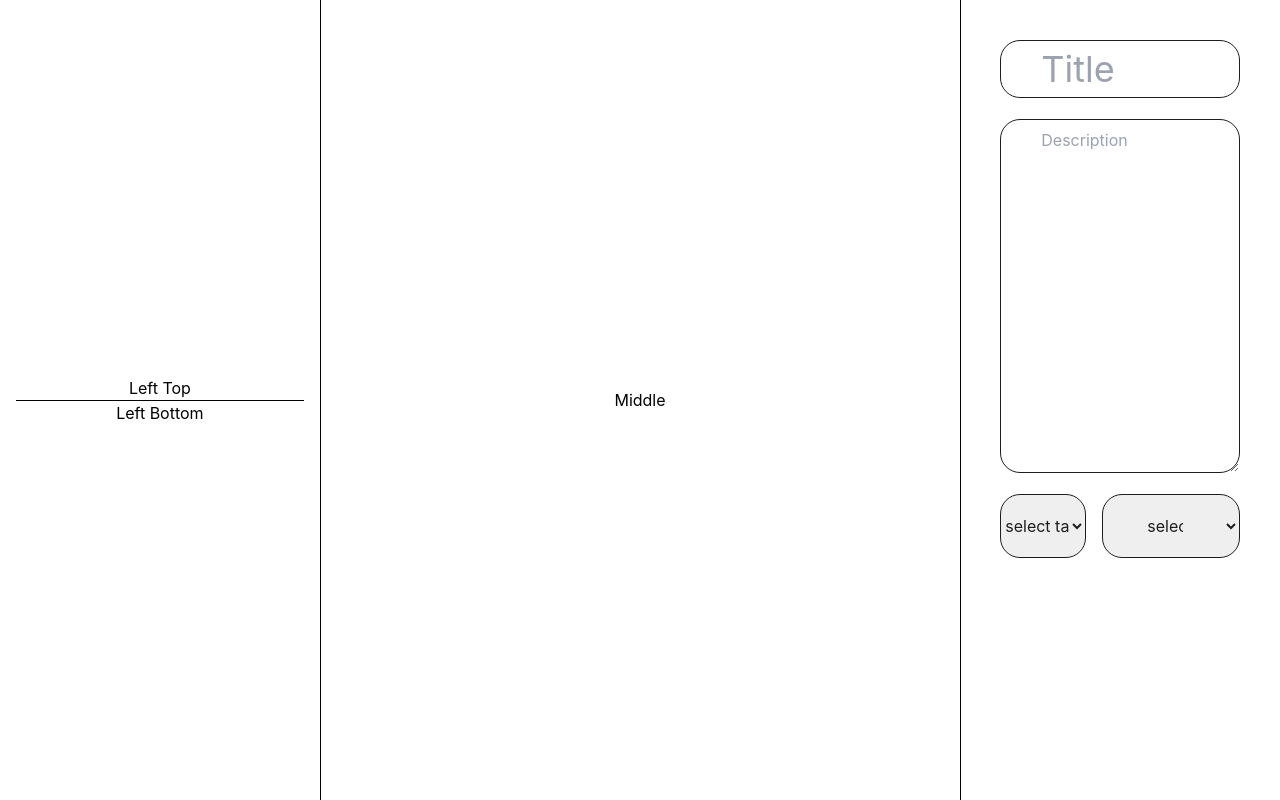
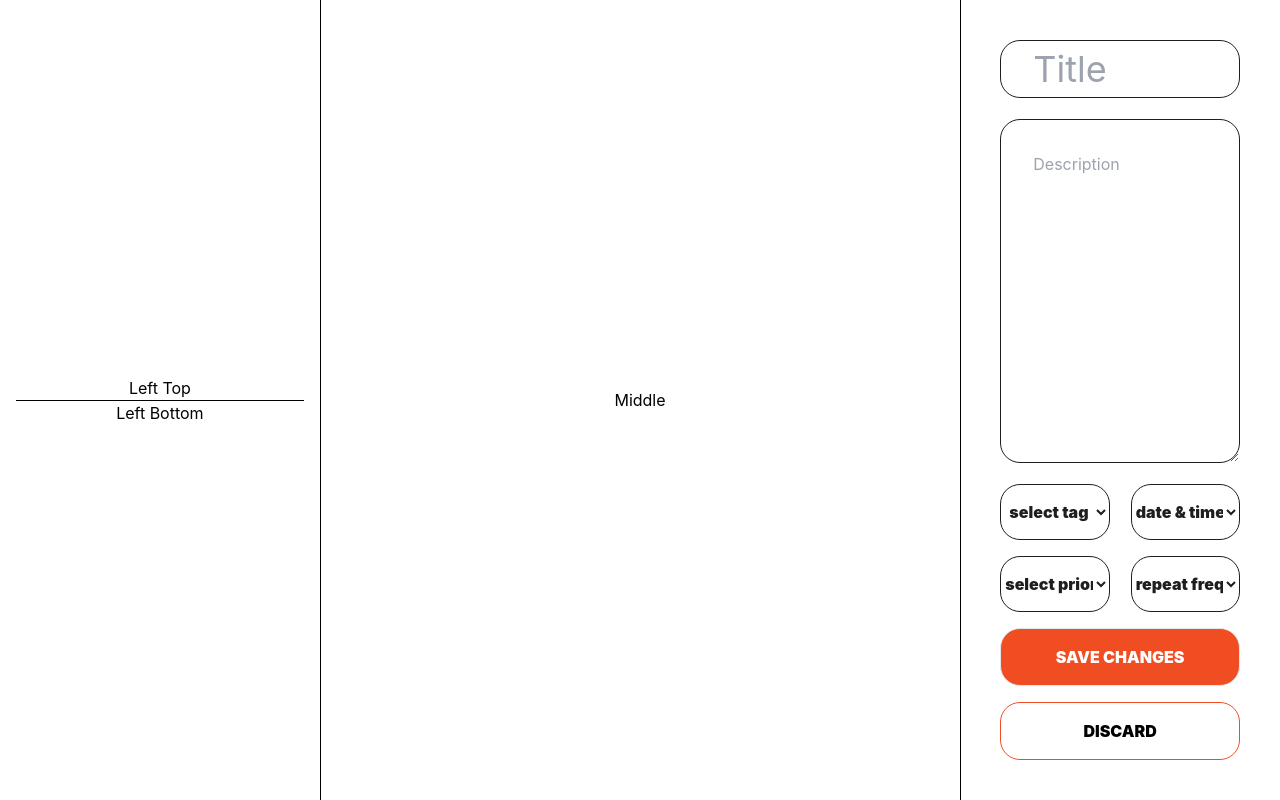
Before and after one commit to TarunVuppala/Task-Manager, a React (Create React App) app in the folder frontend/: page / in a window 1280 px wide. Built offline with nearby package versions, Linux system fonts and the light colour scheme.

Commit message:
Update Form.jsx

```diff
--- a/frontend/src/TaskBoard/Form.jsx
+++ b/frontend/src/TaskBoard/Form.jsx
@@ -8,22 +8,23 @@ const Form = () => {
         id="firstName"
         name="firstName"
         placeholder='Title'
-        className='border rounded-[20px] w-full border-[#1E1E1E] text-[#1E1E1E] px-10 py-2 text-4xl'
+        className='border rounded-[20px] w-full border-[#1E1E1E] text-[#1E1E1E] px-8 py-2 text-4xl'
         />
         <textarea
         type="text"
         id="firstName"
         name="firstName"
         placeholder='Description'
-        className='border rounded-[20px] w-full border-[#1E1E1E] text-[#1E1E1E] px-10 py-2'
+        className='border rounded-[20px] w-full border-[#1E1E1E] text-[#1E1E1E] p-8'
         rows={14}
         />
 
-        <div className='flex flex-row justify-between gap-4'>
+        <div className='flex flex-col justify-between gap-4'>
+            <div className='flex flex-row justify-between items-center w-full gap-[21px]'>
                 <select
                     id="category"
                     name="category"
-                className='border rounded-[20px] w-full border-[#1E1E1E] text-[#1E1E1E] py-5 flex justify-center items-center'
+                    className='border rounded-[20px] w-full border-[#1E1E1E] text-[#1E1E1E] py-4 flex justify-center items-center bg-transparent text-center font-black'
                 >
                     <option value="select tag">select tag</option>
                     <option value="personal">Personal</option>
@@ -34,13 +35,43 @@ const Form = () => {
                 <select
                     id="category"
                     name="category"
-                className='border rounded-[20px] w-full border-[#1E1E1E] text-[#1E1E1E] px-10 py-2 flex justify-center items-center'
+                    className='border rounded-[20px] w-full border-[#1E1E1E] text-[#1E1E1E] py-4 flex justify-center items-center bg-transparent text-center font-black'
                 >
-                <option value="select tag">select tag</option>
+                    <option value="select tag">date & time</option>
                     <option value="personal">Personal</option>
                     <option value="work">Work</option>
                     <option value="home">Home</option>
                 </select>
+            </div>
+
+            <div className='flex flex-row justify-between items-center w-full gap-[21px]'>
+                <select
+                        id="category"
+                        name="category"
+                        className='border rounded-[20px] w-full border-[#1E1E1E] text-[#1E1E1E] py-4 flex justify-center items-center bg-transparent text-center font-black'
+                    >
+                    <option value="select tag">select priority</option>
+                    <option value="personal">Now</option>
+                    <option value="work">Soon</option>
+                    <option value="home">Later</option>
+                </select>
+
+                <select
+                    id="category"
+                    name="category"
+                    className='border rounded-[20px] w-full border-[#1E1E1E] text-[#1E1E1E] py-4 flex justify-center items-center bg-transparent text-center font-black'
+                >
+                    <option value="select tag">repeat frequency</option>
+                    <option value="personal">Daily</option>
+                    <option value="work">Weekly</option>
+                    <option value="home">Monthly</option>
+                    <option value="home">Yearly</option>
+                </select>
+            </div>
+
+            <button className='py-4 border rounded-[20px] w-full bg-[#F04D23] font-black text-white'>SAVE CHANGES</button>
+            <button className='py-4 border rounded-[20px] w-full border-[#F04D23] font-black '>DISCARD</button>
+
         </div>
 
     </div>
```
Lines whose indentation alone changed are shown as unchanged.
